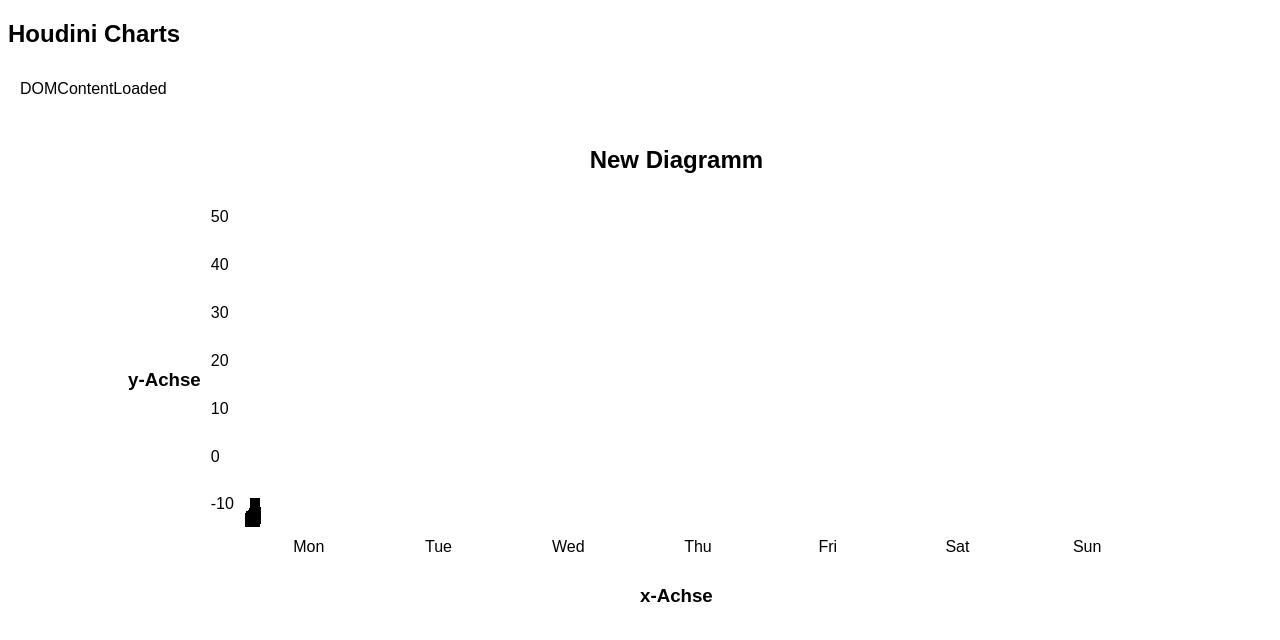
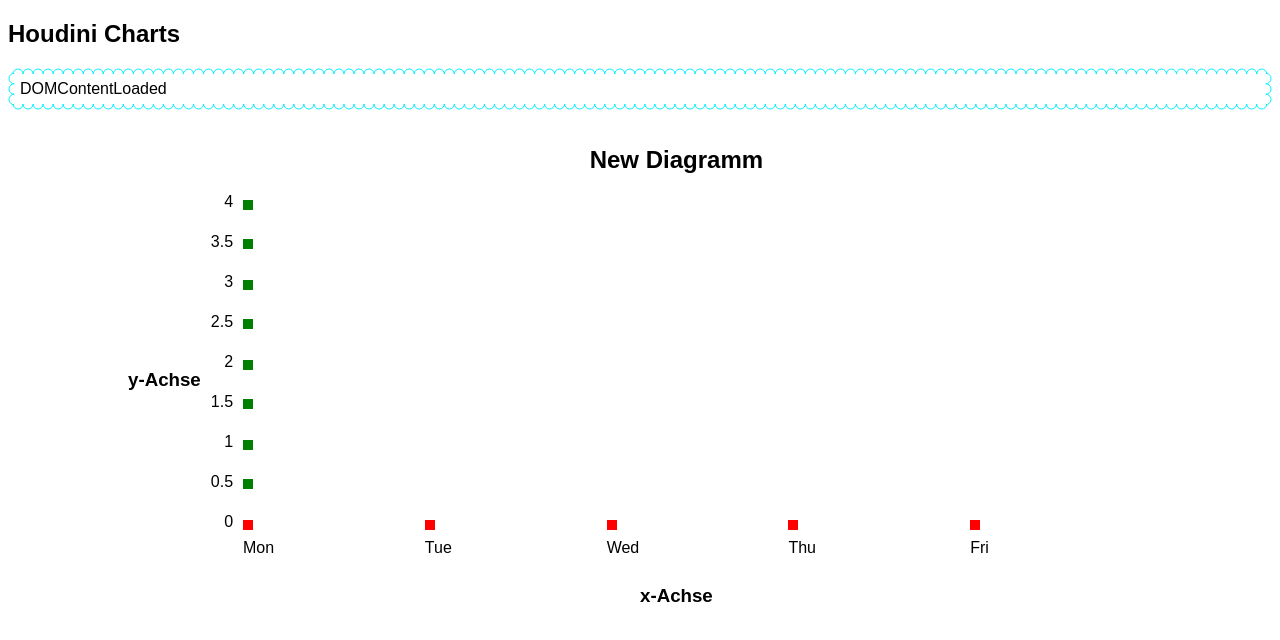
Before and after one commit to christophsaile/houdini-charts, a website built with webpack: page public/index.html in a window 1280 px wide. Built offline with nearby package versions, Linux system fonts and the light colour scheme.

Commit message:
feat: add datapoints

```diff
--- a/mock/data.json
+++ b/mock/data.json
@@ -2,37 +2,35 @@
   "title": "New Diagramm",
   "chartType": "Line",
   "data": {
-    "labels": ["Mon", "Tue", "Wed", "Thu", "Fri", "Sat", "Sun"],
+    "labels": ["Mon", "Tue", "Wed", "Thu", "Fri"],
     "datasets": [
       {
         "name": "dataset1",
         "values": [
-          { "x": 1, "y": 5 },
-          { "x": 2, "y": 7 },
-          { "x": 3, "y": 2 },
-          { "x": 4, "y": 8 },
-          { "x": 5, "y": 7 },
-          { "x": 6, "y": 1 },
-          { "x": 7, "y": 11 }
+          { "x": 0, "y": 0 },
+          { "x": 0, "y": 0.5 },
+          { "x": 0, "y": 1 },
+          { "x": 0, "y": 1.5 },
+          { "x": 0, "y": 2 },
+          { "x": 0, "y": 2.5 },
+          { "x": 0, "y": 3 },
+          { "x": 0, "y": 3.5 },
+          { "x": 0, "y": 4 }
         ]
       },
       {
         "name": "dataset2",
         "values": [
-          { "x": 1, "y": 1 },
-          { "x": 2, "y": 5 },
-          { "x": 3, "y": 3 },
-          { "x": 4, "y": 2 },
-          { "x": 5, "y": 10 },
-          { "x": 6, "y": 20 },
-          { "x": 7, "y": 4 }
+          { "x": 0, "y": 0 },
+          { "x": 1, "y": 0 },
+          { "x": 2, "y": 0 },
+          { "x": 3, "y": 0 },
+          { "x": 4, "y": 0 }
         ]
       }
     ],
     "scale": {
-      "auto": false,
-      "min": -10,
-      "max": 50
+      "auto": true
     }
   },
   "options": {
--- a/src/components/line-chart/line-chart.css
+++ b/src/components/line-chart/line-chart.css
@@ -1,3 +1,13 @@
+/* remove later */
+
+#dataset1 .lineChart__datapoint {
+  background-color: green;
+}
+
+#dataset2 .lineChart__datapoint {
+  background-color: red;
+}
+
 #lineChart {
   display: flex;
   width: 80vw;
@@ -50,6 +60,8 @@
   grid-row: 1;
   flex-direction: column-reverse;
   padding: 0 var(--spacing-small);
+  align-items: flex-end;
+  justify-content: space-between;
 }
 
 .lineChart__chart-x {
@@ -60,16 +72,11 @@
 
 .lineChart__label-x,
 .lineChart__label-y {
-  display: flex;
-  flex-basis: 100%;
-}
-
-.lineChart__label-y {
-  align-items: center;
+  line-height: 1;
 }
 
 .lineChart__label-x {
-  justify-content: center;
+  flex-basis: 100%;
 }
 
 .lineChart__data {
--- a/src/components/line-chart/line-chart.ts
+++ b/src/components/line-chart/line-chart.ts
@@ -17,13 +17,15 @@ class LineChart {
   private getLabels = this.data.data.labels;
 
   private autoScale = this.getScaleSettings.auto;
-  private yMin = this.autoScale
+  private minY = this.autoScale
     ? getMinValue(flattenDataset(this.getDatasets, 'y'))
     : this.getScaleSettings.min!;
-  private yMax = this.autoScale
+  private maxY = this.autoScale
     ? getMaxValue(flattenDataset(this.getDatasets, 'y'))
     : this.getScaleSettings.max!;
-  private niceNumbers = niceScale(this.yMin, this.yMax);
+  private minX = 0;
+  private maxX = this.getLabels.length;
+  private niceNumbers = niceScale(this.minY, this.maxY);
 
   private getRenderLocation = (): HTMLElement => {
     return document.querySelector('#lineChart')!;
@@ -120,10 +122,14 @@ class LineChart {
   };
 
   private setDatapointPosition = (value: Datavalue) => {
-    // const relativeX1Percentage = minX + ((maxX-minX)*(x1Value/100));
-    // const relativeY1Percentage = minY + ((maxY-minY)*(y1Value/100));
+    const { niceMinimum, niceMaximum } = this.niceNumbers;
+    const rangeX = this.maxX - this.minX;
+    const rangeY = niceMaximum - niceMinimum;
 
-    return `style='left: ${value.x}px; bottom: ${value.y}px'`;
+    const percentageX = Math.round((value.x / rangeX) * 100);
+    const percentageY = Math.round((value.y / rangeY) * 100) * 0.95; // *0.945 is used to fix the scale
+
+    return `style='left: ${percentageX}%; bottom: ${percentageY}%'`;
   };
 }
 
--- a/src/index.ts
+++ b/src/index.ts
@@ -11,7 +11,7 @@ import * as data from '../mock/data.json';
 const worklet = new URL('./worklets/worklet.js', import.meta.url);
 // currently TypeScript does not support the paintWorklet property
 // @ts-ignore
-//CSS.paintWorklet.addModule(worklet.href);
+CSS.paintWorklet.addModule(worklet.href);
 
 // eventListners
 document.addEventListener('DOMContentLoaded', init);
```
